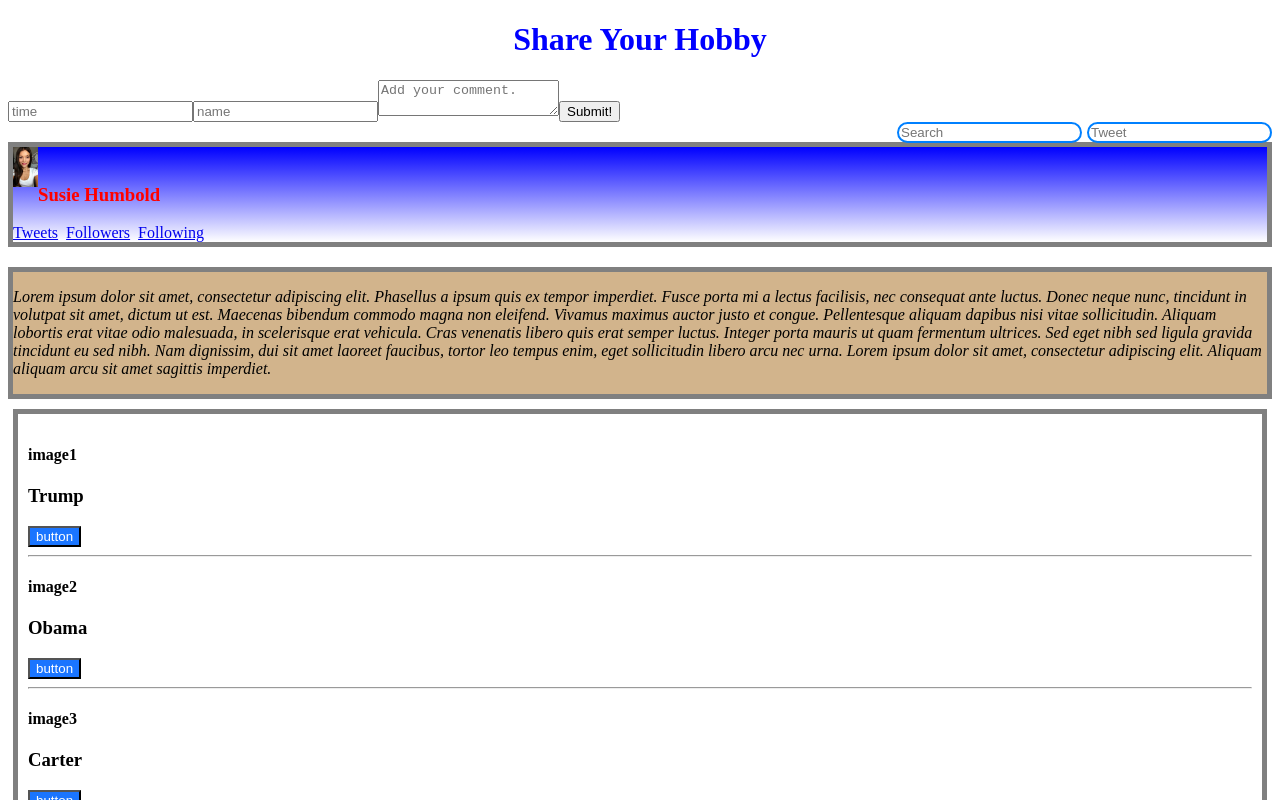
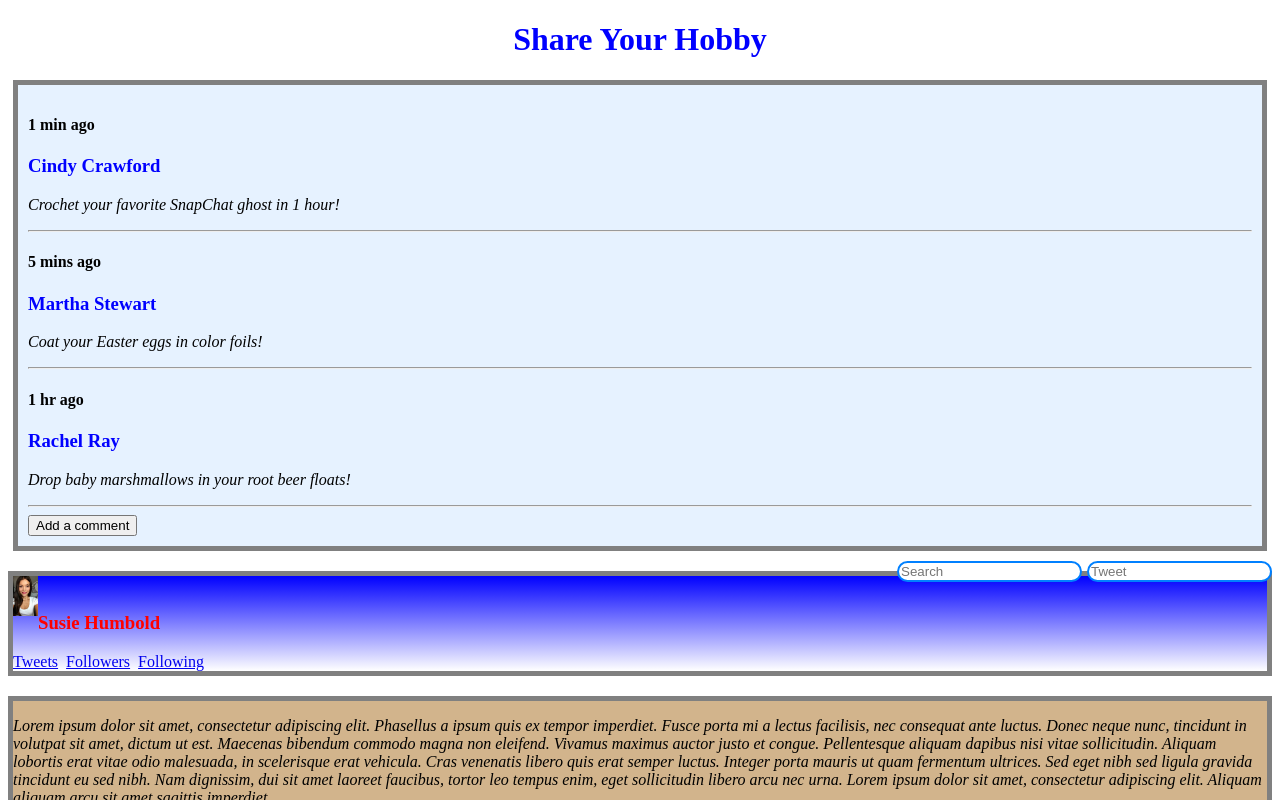
Before and after one commit to kchamp45/SocialHobby, a React app: page /#/newcomment in a window 1280 px wide. Shown: the top 800 px of the page. Built offline with nearby package versions, Linux system fonts and the light colour scheme.

Commit message:
add conditional rendering and unidirectional data flow in NewCommentControl and CommentList components

```diff
--- a/src/components/App.jsx
+++ b/src/components/App.jsx
@@ -9,6 +9,8 @@ import Biography from './Biography';
 import OtherUserList from './OtherUserList';
 import { Switch, Route } from 'react-router-dom';
 import NewCommentForm from './NewCommentForm';
+import Error404 from './Error404';
+import NewCommentControl from './NewCommentControl';
 
 function App(){
   return (
@@ -16,8 +18,9 @@ function App(){
       <Header/>
       <Switch>
         <Route exact path='/' component={NavBar} />
-        <Route path='/newcomment' component={NewCommentForm}/>
+        <Route path='/newcomment' component={NewCommentControl}/>
         <Route path='/comments' component={CommentList}/>
+        <Route component={Error404}/>
       </Switch>
       <Tweets/>
       <Search/>
--- a/src/components/CommentList.jsx
+++ b/src/components/CommentList.jsx
@@ -1,5 +1,6 @@
 import React from 'react';
 import Comment from './Comment';
+import PropTypes from 'prop-types';
 
 var userComments = [
   {
@@ -19,7 +20,7 @@ var userComments = [
   }
 ];
 
-function CommentList() {
+function CommentList(props) {
   var CommentListStyles = {
     border: '5px solid gray',
     padding: '10px',
@@ -35,8 +36,13 @@ function CommentList() {
           comment={comment.comment}
           key={index}/>
       )}
+      <button onClick={props.onAddCommentClick}>Add a comment</button>
     </div>
   );
 }
 
+CommentList.propTypes = {
+  onAddCommentClick: PropTypes.func
+};
+
 export default CommentList;
--- /dev/null
+++ b/src/components/Error404.jsx
@@ -0,0 +1,18 @@
+import React from 'react';
+import PropTypes from 'prop-types';
+import { Link } from 'react-router-dom';
+
+function Error404(props){
+  return (
+    <div>
+      <h2>The page {props.location.pathname} you are looking for does not exist!</h2>
+      <h3>Would you like to return <Link to="/">home</Link> instead?</h3>
+    </div>
+  );
+}
+
+Error404.propTypes = {
+  location: PropTypes.object
+};
+
+export default Error404;
--- /dev/null
+++ b/src/components/NewCommentControl.jsx
@@ -0,0 +1,34 @@
+import React from 'react';
+import NewCommentForm from './NewCommentForm';
+import CommentList from './CommentList';
+
+class NewCommentControl extends React.Component {
+
+  constructor(props) {
+    super(props);
+    this.state = {
+      formVisibleOnPage: false
+    };
+    this.handleAddNewComment = this.handleAddNewComment.bind(this);
+  }
+
+  handleAddNewComment(){
+    this.setState({formVisibleOnPage: true});
+  }
+
+  render(){
+    let currentVisibleContent = null;
+    if (this.state.formVisibleOnPage) {
+      currentVisibleContent = <NewCommentForm/>;
+    } else {
+      currentVisibleContent = <CommentList onAddCommentClick={this.handleAddNewComment}/>;
+    }
+    return (
+      <div>
+        {currentVisibleContent}
+      </div>
+    );
+  }
+}
+
+export default NewCommentControl;
--- a/src/components/OtherUser.jsx
+++ b/src/components/OtherUser.jsx
@@ -11,7 +11,7 @@ function OtherUser(props) {
       <h4>{props.image}</h4>
       <h3>{props.name}</h3>
       <button>{props.button}</button>
-        <style jsx>{`
+      <style jsx>{`
           button {
             background-color: #1a75ff;
             color: white;
--- a/src/components/User.jsx
+++ b/src/components/User.jsx
@@ -6,7 +6,7 @@ function User (){
   return (
     <div>
       <img src={susie}/>&nbsp;
-        <style jsx>{`
+      <style jsx>{`
             img {
               height: 40px;
               width: 25px;
@@ -22,12 +22,12 @@ function User (){
         `}</style>
 
       <h3 className="current-user">Susie Humbold</h3>
-        <style jsx>{`
+      <style jsx>{`
           .current-user {
             color: red;
           }
       `}</style>
-    <Link to="/tweets">Tweets</Link>&nbsp;&nbsp;
+      <Link to="/tweets">Tweets</Link>&nbsp;&nbsp;
       <Link to="/followers">Followers</Link>&nbsp;&nbsp;
       <Link to="/following">Following</Link>&nbsp;&nbsp;
 
--- a/src/index.jsx
+++ b/src/index.jsx
@@ -8,7 +8,7 @@ const render = (Component) => {
   ReactDOM.render(
     <AppContainer>
       <HashRouter>
-          <Component/>
+        <Component/>
       </HashRouter>
     </AppContainer>,
     document.getElementById('react-app-root')
```
Also changed, not shown: src/components/OtherUserList.jsx (indentation only).
